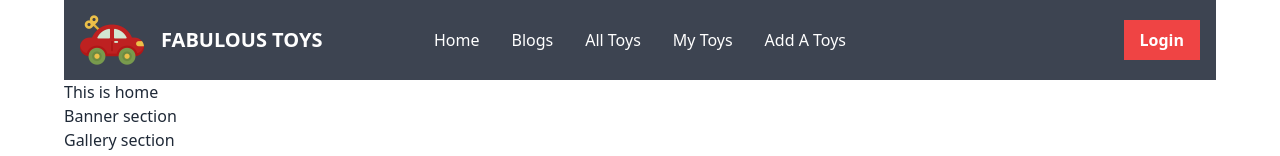
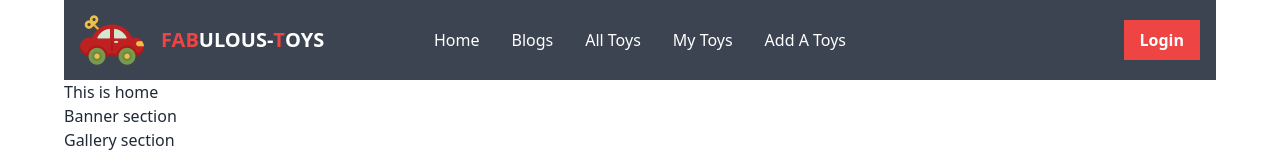
Before and after one commit to Mahadi90/fabulous-toy-client-side, a React (Vite) app: page / in a window 1280 px wide. Shown: the top 156 px of the page. Built offline with nearby package versions, Linux system fonts and the light colour scheme.

Commit message:
favicon added

```diff
--- a/index.html
+++ b/index.html
@@ -2,9 +2,9 @@
 <html lang="en">
   <head>
     <meta charset="UTF-8" />
-    <link rel="icon" type="image/svg+xml" href="/vite.svg" />
+    <link rel="icon" type="image/svg+xml" href="./public/favicon.png" />
     <meta name="viewport" content="width=device-width, initial-scale=1.0" />
-    <title>Vite + React</title>
+    <title>Fabulous Toys</title>
   </head>
   <body>
     <div id="root"></div>
--- a/src/pages/shared/Navbar/Navbar.jsx
+++ b/src/pages/shared/Navbar/Navbar.jsx
@@ -42,7 +42,7 @@ const listItem = <>
           </div>
           <div className="flex items-center">
            <img className="w-16 h-16" src={logo} alt="" />
-           <a className="btn btn-ghost normal-case text-xl">FABULOUS TOYS</a>
+           <a className="btn btn-ghost normal-case text-xl"><span className="text-red-500">FAB</span>ULOUS-<span className="text-red-500">T</span>OYS</a>
           </div>
 
         </div>
```
